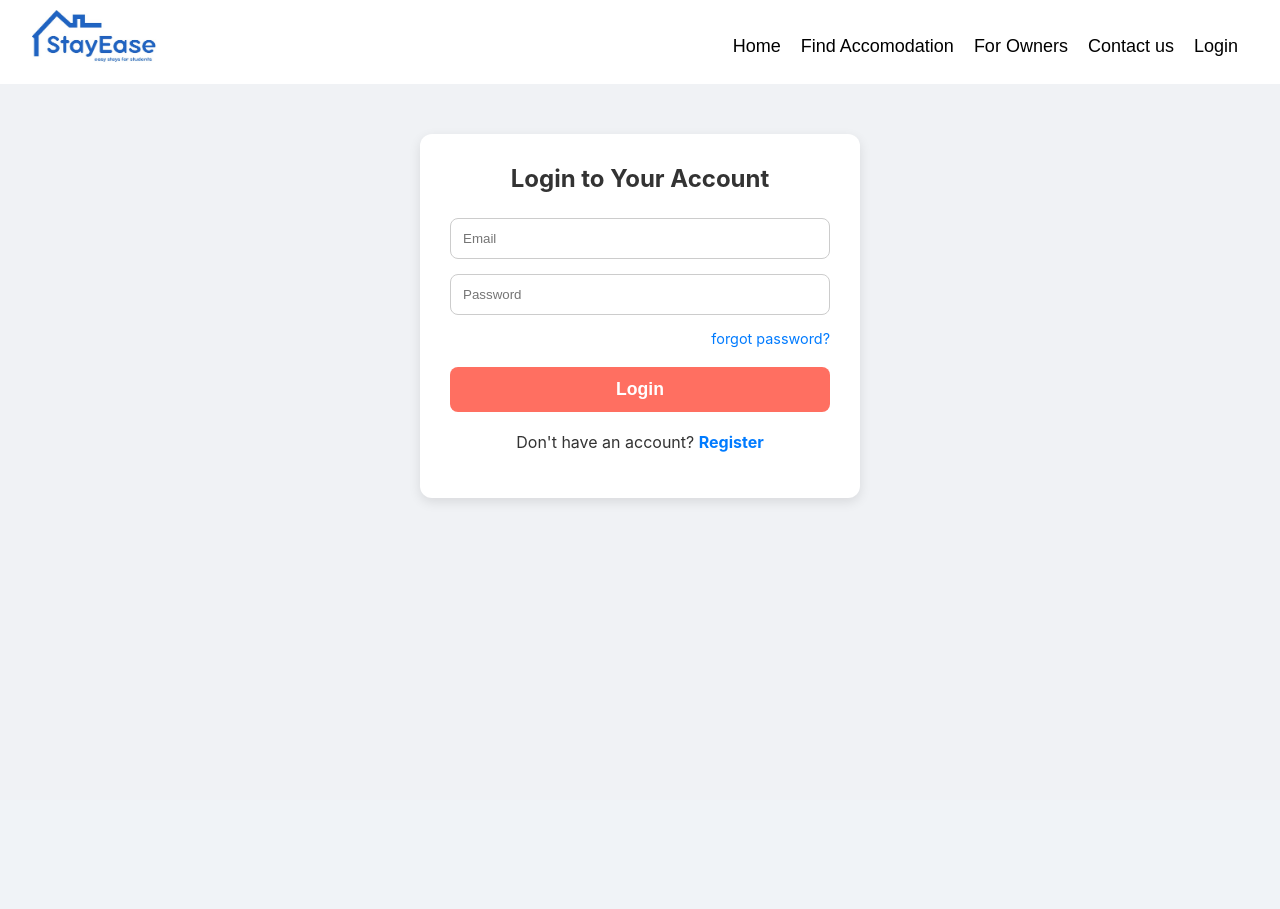
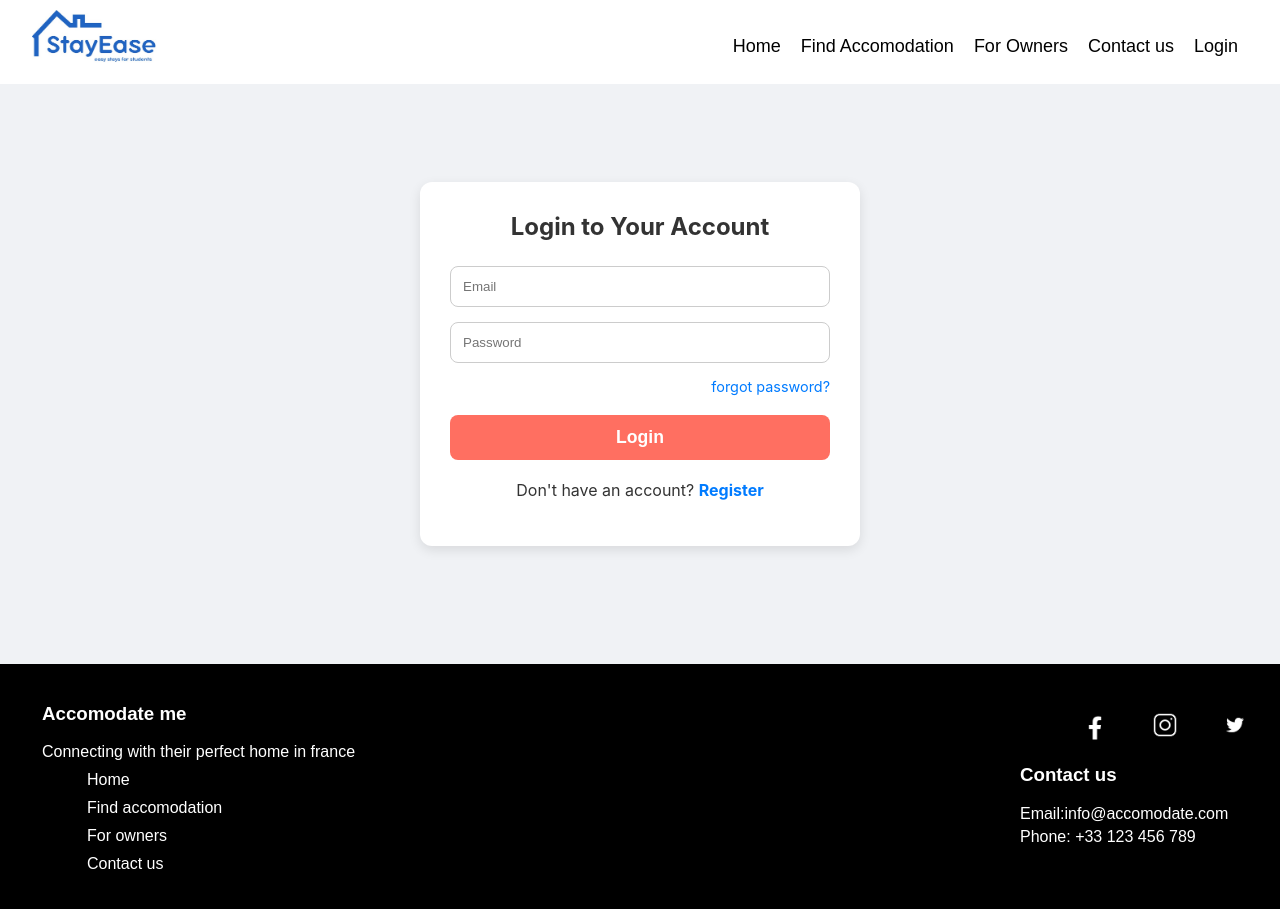
Before and after one commit to Imshafishaik/stayease-pvt-ltd, a PHP site: page /views/login.php in a window 1280 px wide. Before the commit the page ends 503 px from the top, so only its background shows below. Run offline with PHP 8.4, Linux system fonts and the light colour scheme; some libraries are stand-ins or nearby versions.

Commit message:
footer common

```diff
--- a/css/footer.css
+++ b/css/footer.css
@@ -6,6 +6,7 @@
     padding: 10px;
     font-family:  sans-serif;
     color: white;
+    margin-top: 20px;
 }
 .contact{
     padding-top: 30px;
--- a/css/login.css
+++ b/css/login.css
@@ -4,6 +4,8 @@ body {
     margin: 0;
     background-color: #f0f2f5;
     color: #333;
+    box-sizing: border-box;
+    height: 100%;
 }
 
 header {
@@ -28,7 +30,9 @@ header {
 .main-content {
     display: flex;
     justify-content: center;
-    padding: 50px 20px;
+    padding: 0 20px;
+    height: 70vh;
+    align-items: center;
 }
 
 .forms-container {
--- a/views/adminprofile.php
+++ b/views/adminprofile.php
@@ -277,3 +277,6 @@ include "./header.php"
 
 </body>
 </html>
+<?php
+include "./footer.php"
+?>
--- a/views/contact.php
+++ b/views/contact.php
@@ -66,6 +66,9 @@ include "./header.php"
 </body>
 </html>
 
+<?php
+include "./footer.php"
+?>
 
 <!-- <!DOCTYPE html>
 <html lang="en">
--- a/views/login.php
+++ b/views/login.php
@@ -85,3 +85,7 @@ document.getElementById("loginForm").addEventListener("submit", function (e) {
 </script>
 </body>
 </html>
+
+<?php
+include "./footer.php"
+?>
--- a/views/ownerlisting.php
+++ b/views/ownerlisting.php
@@ -91,3 +91,7 @@ include "./header.php"
 
 </body>
 </html>
+
+<?php
+include "./footer.php"
+?>
--- a/views/signup.php
+++ b/views/signup.php
@@ -126,3 +126,7 @@ document.getElementById("signupForm").addEventListener("submit", function(e) {
 
 </body>
 </html>
+
+<?php
+include "./footer.php"
+?>
```
Also changed, not shown: views/rentupload.php (+6 -1 lines).
